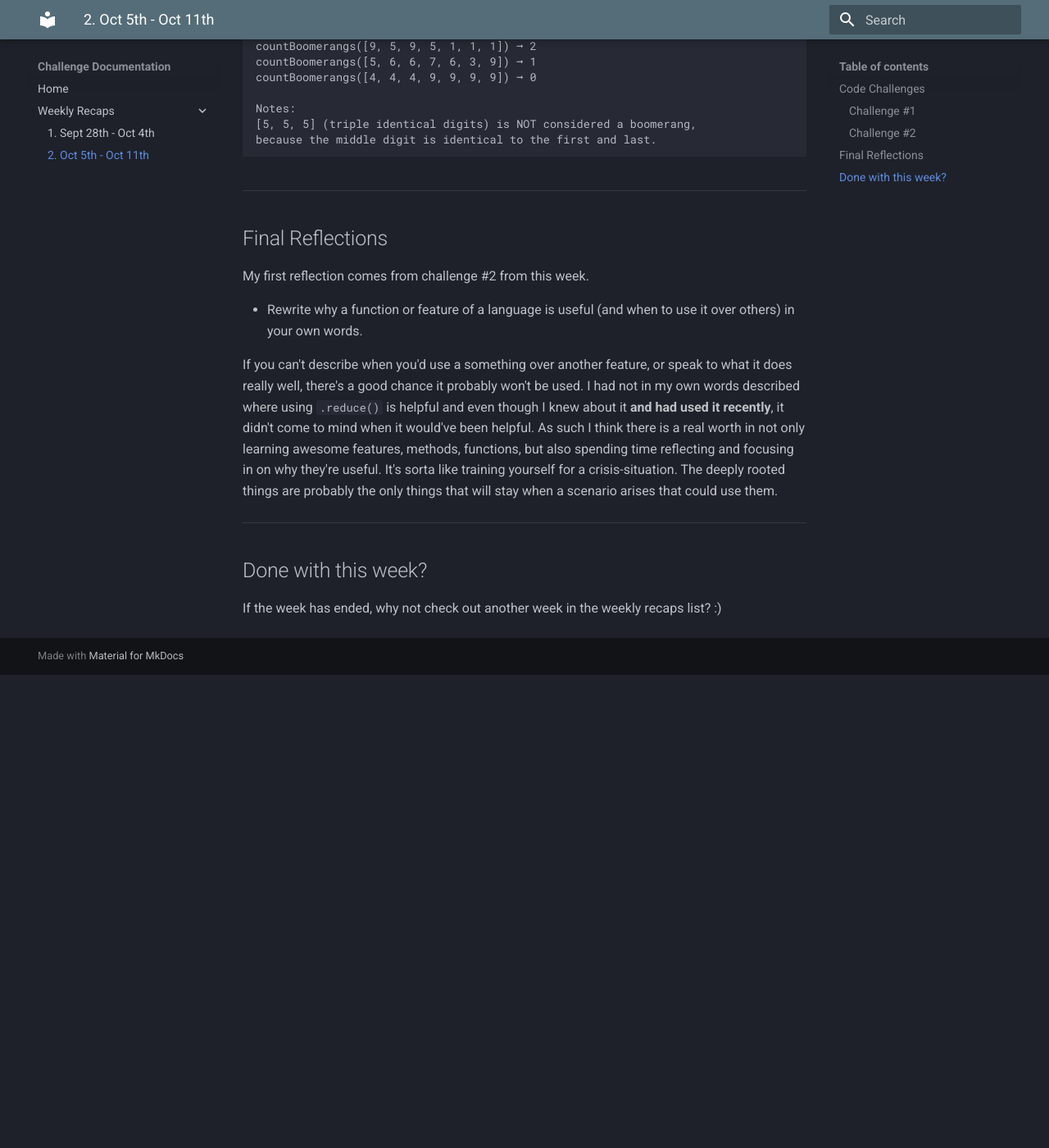
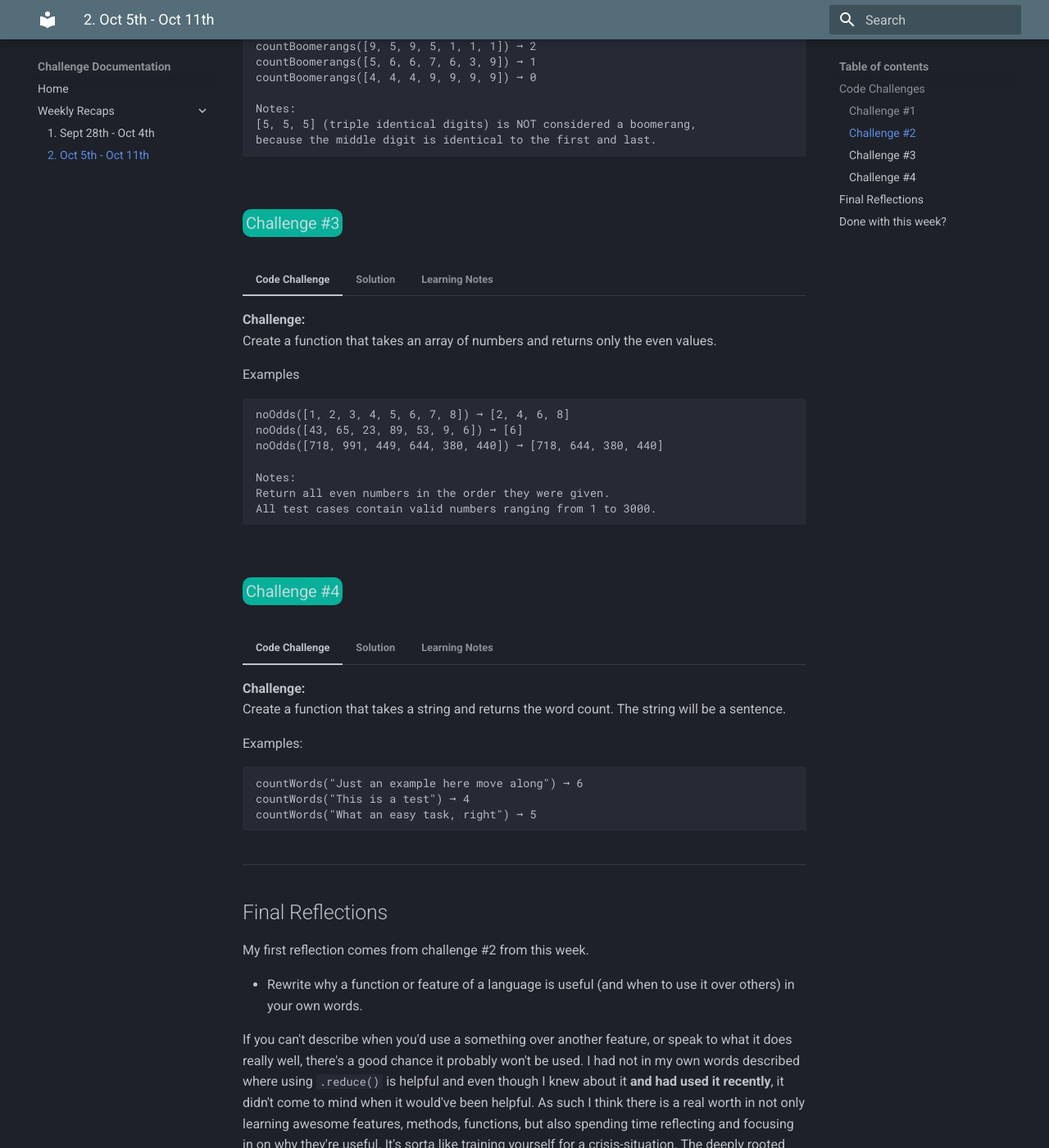
Before and after one commit to RobertEJohnson/Coding-Challenge-Tracker, an MkDocs documentation site: the page built from docs/weeklyRecaps/week2.md, in a window 1280 px wide and 1400 px high, scrolled down 1993 px. Shown: the whole window at 82% size. Built offline with MkDocs 1.6.1 and Material for MkDocs 9.7.7, drawn with Linux system fonts in a browser that asks for light colours; before the commit the page ends 2816 px from its top, so only the background shows below that.

Commit message:
Added challenge #4

````diff
--- a/docs/weeklyRecaps/week2.md
+++ b/docs/weeklyRecaps/week2.md
@@ -109,7 +109,7 @@
 
     >```.hasOwnProperty()```, that's a really neat method! Being able to check if a property is inherited or not I'm sure will come in useful or one day. I might not remember the method specifically by the time I need it, though writing about it certainly helps, but it is quite helpful to know there are at least built-in ways to check for things like inheritance. Just knowing that I'm enabled to look for solutions better when I'm running into fun challenges.
 
-### Challenge #2 {: .challenge .challenge--???}
+### Challenge #2 {: .challenge .challenge--edabit}
 
 === "Code Challenge"
 
@@ -180,6 +180,81 @@
     >It's not a perfect working guideline, but hey it's better than nothing and will at least start me thinking of when I should be using it. I took a look at this post, <a href="https://www.freecodecamp.org/news/reduce-f47a7da511a9/">A Guide to the Reduce Method</a>, and I saw something really really cool. Using ```.reduce()``` to be a pipeline for function calls! So essentially you can pass in an array of functions in the order you need them called then pass in an initial value as the parameter you'd like run through the chain and wallah! You have an easily modifiable function pipeline. So cool!
 
     >So it seems ```.reduce()``` has been used in a ton of really clever solutions, the more I learn about it the more it seems like it will be a really really useful tool to understand at a deep instinctive level. It's pretty adaptive and seems to me to be quite efficient.
+
+### Challenge #3 {: .challenge .challenge--edabit}
+
+=== "Code Challenge"
+
+    **Challenge:**
+    Create a function that takes an array of numbers and returns only the even values.
+
+    Examples
+
+        noOdds([1, 2, 3, 4, 5, 6, 7, 8]) ➞ [2, 4, 6, 8]
+        noOdds([43, 65, 23, 89, 53, 9, 6]) ➞ [6]
+        noOdds([718, 991, 449, 644, 380, 440]) ➞ [718, 644, 380, 440]
+
+        Notes:
+        Return all even numbers in the order they were given.
+        All test cases contain valid numbers ranging from 1 to 3000.
+
+=== "Solution"
+
+    **Solution:**
+    Here's my solution:
+
+        function noOdds(arr) {
+            return arr.filter( value => value % 2 === 0);
+        }
+
+    Overall I'm really happy with this solution, mostly because I'm getting the direct benefits of having reflected on the ```.reduce()``` method from the challenge before and thought through when I should be using ```.filter()``` and ```.map()``` as a result. It was really clear to me that this was a perfect opportunity for ```.filter()``` since I took a little bit of extra time to reflect on it.
+
+=== "Learning Notes"
+
+    **Learning Notes:**
+
+    >No major notes here besides that short blip in the solution tab, I'm happy how clear it was to me about the method I should choose to tackle this challenge :) That was really neat.
+
+### Challenge #4 {: .challenge .challenge--edabit}
+
+=== "Code Challenge"
+
+    **Challenge:**
+    Create a function that takes a string and returns the word count. The string will be a sentence.
+
+    Examples:
+
+        countWords("Just an example here move along") ➞ 6
+        countWords("This is a test") ➞ 4
+        countWords("What an easy task, right") ➞ 5
+
+=== "Solution"
+
+    **Solution:**
+    Here's my solution:
+
+        function countWords(str) {
+            return str.split(" ").length;
+        }
+
+    Part of me feels like there has to be a gotcha lying in wait here somewhere, but I think the main repeatable pattern for words in a sentence is the space between. Hyphenated words will not count in this solution, but from my exploring on the topic hyphenated words seem to count as one word.
+
+    I think maybe my brain was mad at me using ```.split()``` with disregard to the punctuation, but it shouldn't matter if the actual array that ```.split()``` is returning has words like 'pause...' inside of it. All I'm concerned with here is the ```.length``` of that returned array.
+
+    Ah! If there are anything like abbreviations or acronyms in this sentence that I am splitting, they will be counted as words. That's what I was feeling weird about. But upon looking further into it, it looks like all of these are counted as one word from a linguistic standpoint. I think this answer covers more bases than I originally thought.
+
+=== "Learning Notes"
+
+    **Learning Notes:**
+
+    >I had a few moments of hesitation putting this challenge on the weekly challenge documentation.
+
+    >I understand my want to show people who may be viewing this that I can do more complex problems, but I have to ask myself what am I trying to prove.
+
+    >It's poor practice to tell the story before it's even begun. Even if I think of a solution quickly there is still a lot to learn in others' solutions and through reflection.
+
+    >If it becomes a problem in the future then it can be dealt with, but I shouldn't curtail my process until I'm sure, I'd rather not lose the potential knowledge haha.
+
 ---
 
 ## Final Reflections
````
